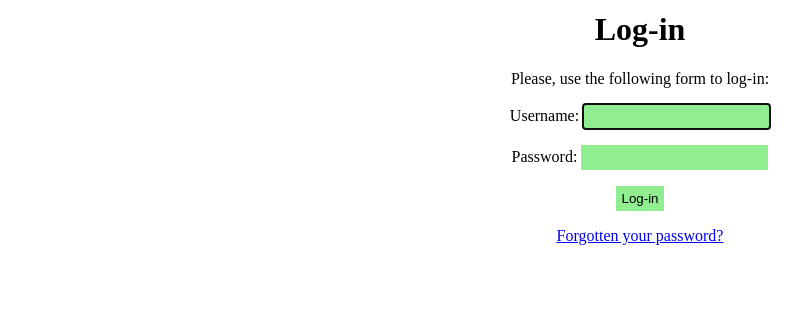
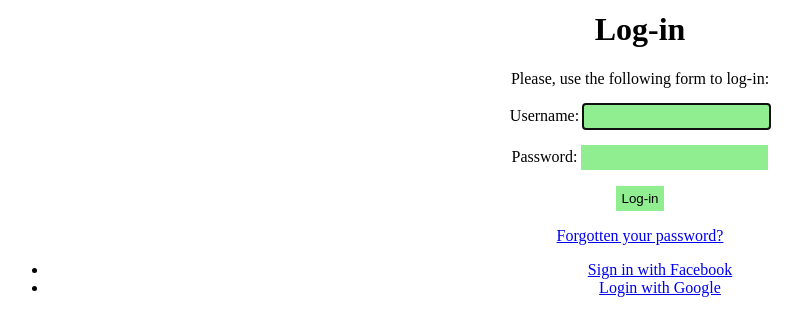
Before and after one commit to mu7affarmirzo/bookmarks, a Django app: page /account/login/ in a window 1280 px wide. Shown: the part 46-382 px from the top of the page, without its empty margins (0-802 px from the left). Run offline with Django 3.2, Linux system fonts and the light colour scheme.

Commit message:
SSO failed

```diff
--- a/account/templates/registration/login.html
+++ b/account/templates/registration/login.html
@@ -22,4 +22,11 @@
 		<p><a href="{% url "password_reset" %}">Forgotten your
 		password?</a></p>
 	</div>
+    <div class="social">
+        <ul>
+            <li class="facebook"><a href="{% url "social:begin" "facebook" %}">Sign
+            in with Facebook</a></li>
+            <li class="google"><a href="{% url "social:begin" "google-oauth2" %}">Login with Google</a></li>
+        </ul>
+    </div>
 {% endblock %}
```
Also changed, not shown: bookmarks/settings.py (+10 -0 lines), db.sqlite3.
